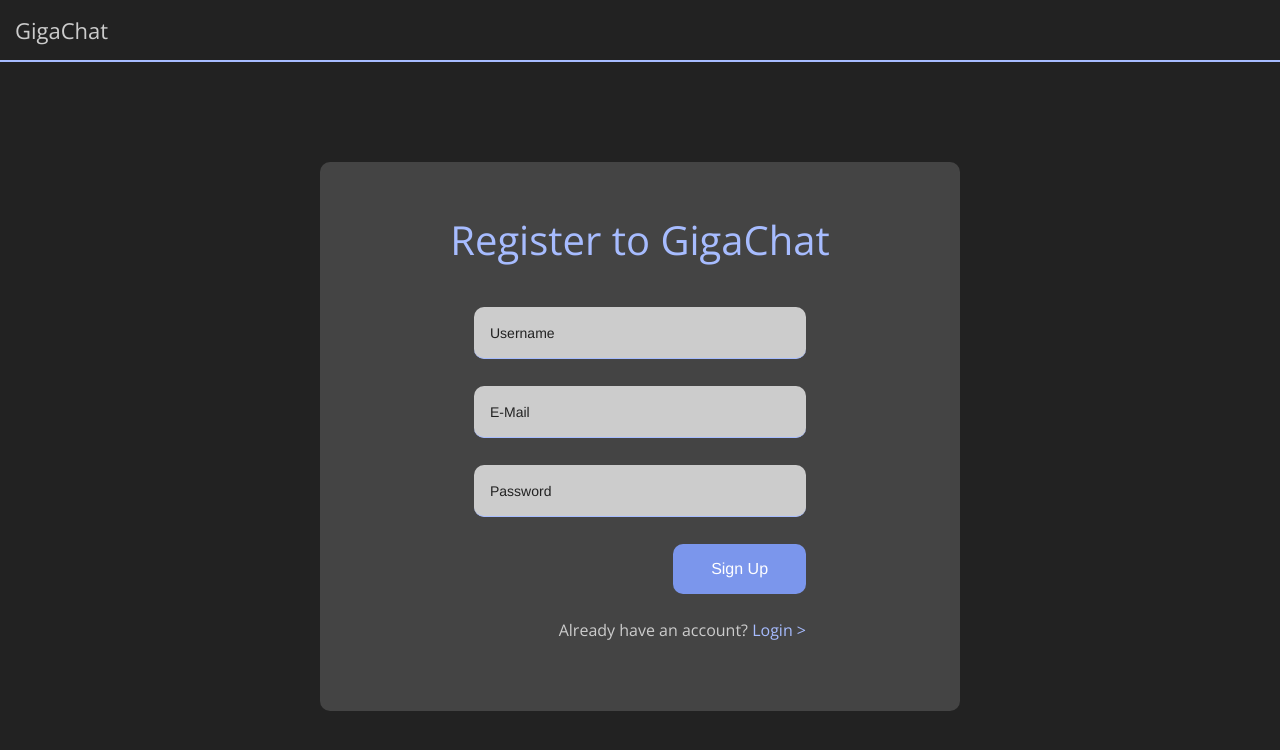
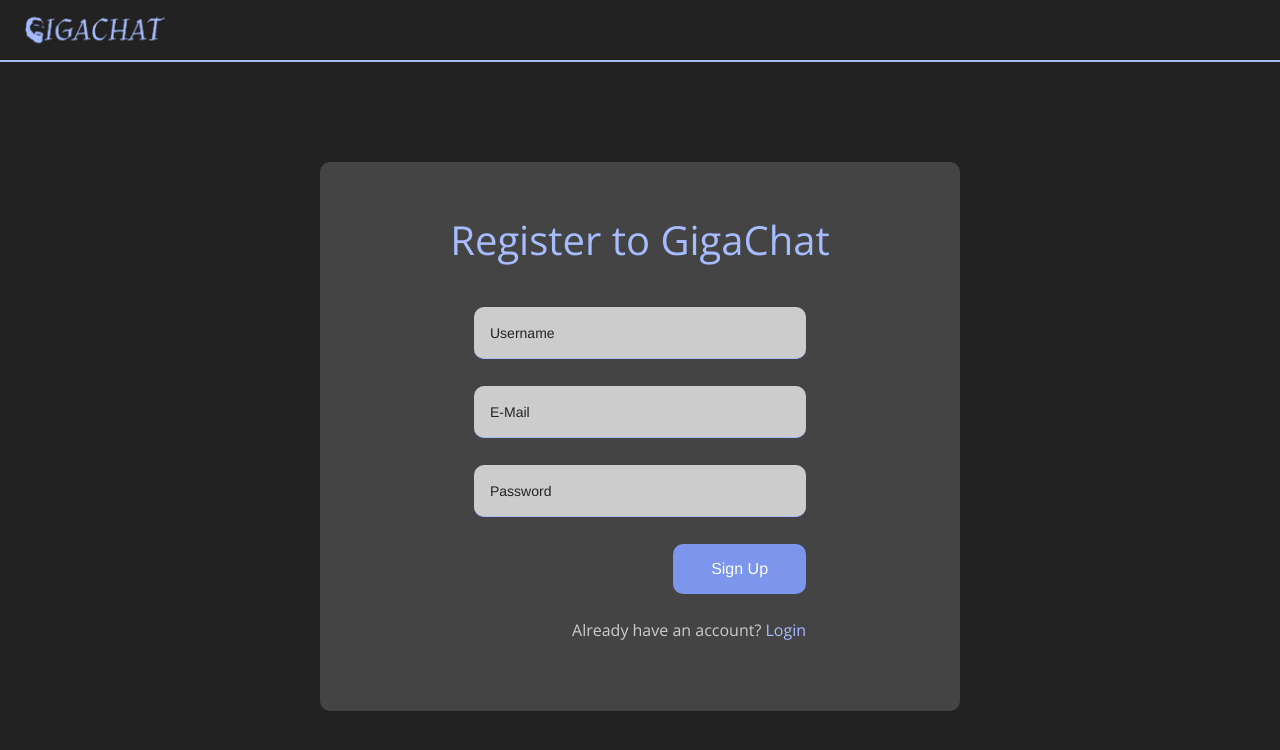
Before and after one commit to ardaicoz/messagingapp, a React (Create React App) app: page /register in a window 1280 px wide. Shown: the top 750 px of the page. Built offline with nearby package versions, Linux system fonts and the light colour scheme; no server answers.

Commit message:
GigaChat logo added to every page

```diff
--- a/src/pages/Login.jsx
+++ b/src/pages/Login.jsx
@@ -2,6 +2,7 @@
 import { useNavigate, Link } from "react-router-dom";
 import { signInWithEmailAndPassword } from "firebase/auth";
 import { auth } from "../firebase";
+import Gigachat from "../img/gigachat.jpeg";
 import "../style.scss";
 
 const Login = () => {
@@ -23,7 +24,9 @@
 
   return (
     <div className="formContainer">
-      <div className="navBar">GigaChat</div>
+      <div className="navBar">
+        <img style={{height:60}} src={Gigachat}/>
+      </div>
       <div className="formWrapper">
         <span className="title">Login to GigaChat</span>
         <form onSubmit={handleSubmit}>
--- a/src/pages/ProfilePicture.jsx
+++ b/src/pages/ProfilePicture.jsx
@@ -7,6 +7,7 @@
 import { AuthContext } from "../context/AuthContext";
 import { updateProfile } from 'firebase/auth';
 import { doc, setDoc } from 'firebase/firestore';
+import Gigachat from "../img/gigachat.jpeg";
 
 const ProfilePicture = () => {
   const { currentUser } = useContext(AuthContext);
@@ -49,6 +50,9 @@
 
   return (
     <div className="formContainer">
+      <div className="navBar">
+        <img style={{height:60}} src={Gigachat}/>
+      </div>
       <div className="formWrapper">
         <span className='title'>Upload photo</span>
         <form onSubmit={handleSubmit}>
--- a/src/pages/Register.jsx
+++ b/src/pages/Register.jsx
@@ -5,6 +5,7 @@
 import { ref, uploadBytesResumable, getDownloadURL } from "firebase/storage";
 import { doc, setDoc } from "firebase/firestore";
 import { useNavigate, Link } from "react-router-dom";
+import Gigachat from "../img/gigachat.jpeg";
 
 const Register = () => {
   const [error, setError] = useState(false);
@@ -41,7 +42,9 @@
 
   return (
     <div className="formContainer">
-      <div className="navBar">GigaChat</div>
+      <div className="navBar">
+        <img style={{height:60}} src={Gigachat}/>
+      </div>
       <div className="formWrapper">
         <span className="title">Register to GigaChat</span>
         <form onSubmit={handleSubmit}>
@@ -51,7 +54,7 @@
           <button>Sign Up</button>
           {error && <span>Something went wrong</span>}
           <p>
-            Already have an account? <Link to="/login">Login ></Link>
+            Already have an account? <Link to="/login">Login</Link>
           </p>
         </form>
       </div>
```
Lines whose indentation alone changed are shown as unchanged.
